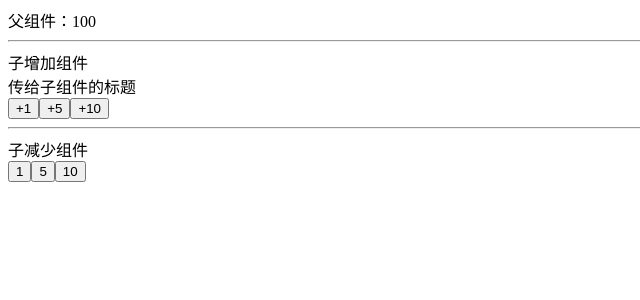
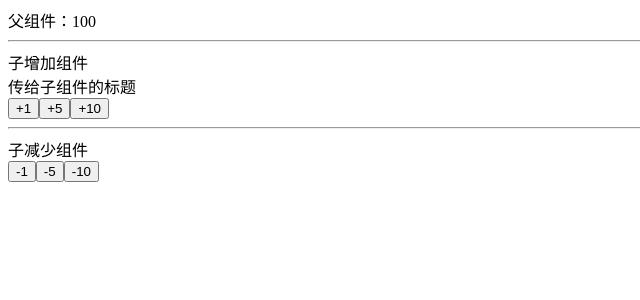
Before and after one commit to xiaoniu666888/react_test, a React (Create React App) app in the folder 04_scaffold/: page / in a window 1280 px wide. Shown: the top 300 px of the page, without its empty margins (0-640 px from the left). Built offline with nearby package versions, Linux system fonts and the light colour scheme.

Commit message:
父子通信

```diff
--- a/04_scaffold/src/01_组件通信-父传子/SubChild.jsx
+++ b/04_scaffold/src/01_组件通信-父传子-子传父/SubChild.jsx
@@ -8,9 +8,9 @@ export class SubChild extends Component {
         return (
             <div>
                 <div>子减少组件</div>
-                <button onClick={() => this.subCount(1)}>1</button>
-                <button onClick={() => this.subCount(5)}>5</button>
-                <button onClick={() => this.subCount(10)}>10</button>
+                <button onClick={() => this.subCount(1)}>-1</button>
+                <button onClick={() => this.subCount(5)}>-5</button>
+                <button onClick={() => this.subCount(10)}>-10</button>
             </div>
 
         )
--- a/04_scaffold/src/index.js
+++ b/04_scaffold/src/index.js
@@ -1,6 +1,6 @@
 import React from 'react';
 import ReactDOM from 'react-dom/client';
-import App from '../src/01_组件通信-父传子/App';
+import App from '../src/01_组件通信-父传子-子传父/App';
 
 const root = ReactDOM.createRoot(document.getElementById('root'));
 root.render(
```
Also changed, not shown: 04_scaffold/src/01_组件通信-父传子-子传父/AddChild.jsx (renamed from 04_scaffold/src/01_组件通信-父传子/AddChild.jsx), 04_scaffold/src/01_组件通信-父传子-子传父/App.jsx (renamed from 04_scaffold/src/01_组件通信-父传子/App.jsx).
